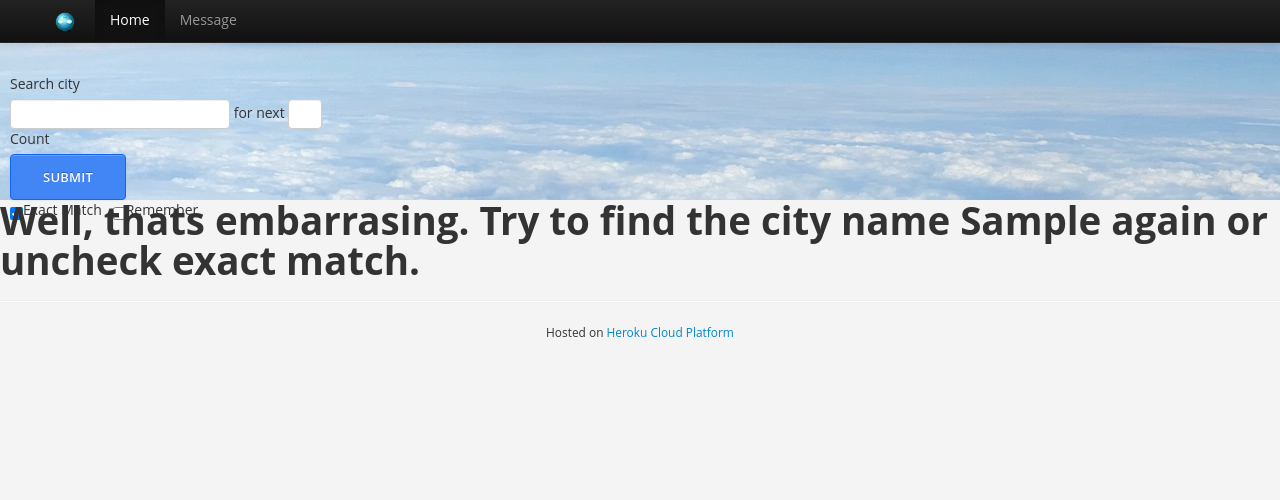
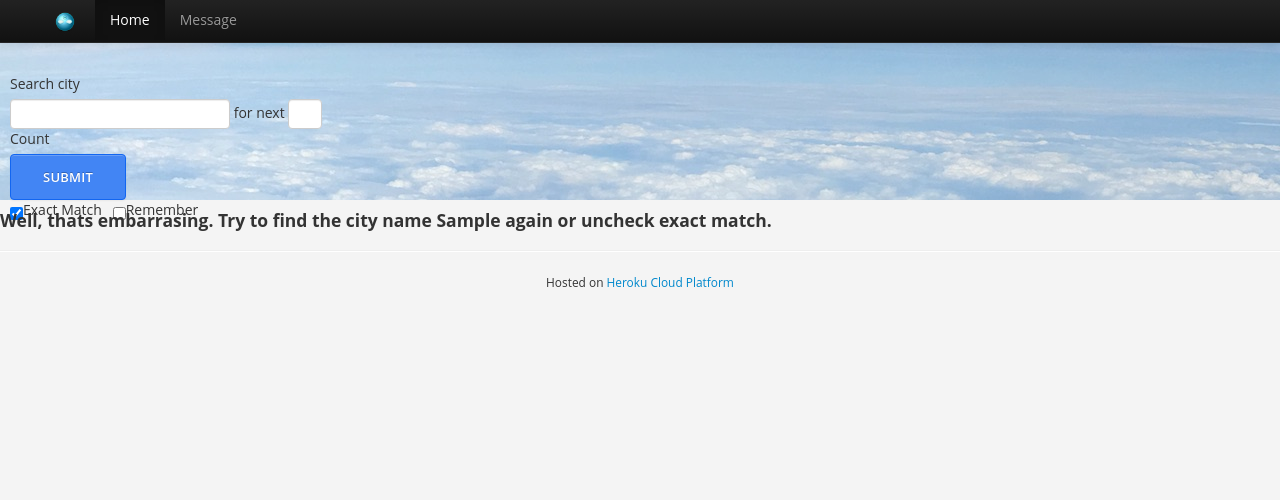
Before and after one commit to chrisjcox79/WeatherApp, a Flask app: template templates/invalid_city.html in a window 1280 px wide. Shown: the top 500 px of the page. Run offline with Flask 2, Linux system fonts and the light colour scheme; the template is opened without the code that fills it: most values are stand-ins (such as "Sample title", 1, 10 or a date in 2020); form fields are guessed from the names that the template uses; some libraries are stand-ins or nearby versions.

Commit message:
modified invalid city template

```diff
--- a/templates/invalid_city.html
+++ b/templates/invalid_city.html
@@ -1,6 +1,6 @@
 {% extends "layout.html" %}
     {% block content %}
     		{% if 'Home' not in user_input %}
-    			<h1 class="signup-section"> Well, thats embarrasing. Try to find the city name {{ user_input }} again or uncheck exact match.</h1>
+    			<h4 class="signup-section"> Well, thats embarrasing. Try to find the city name {{ user_input }} again or uncheck exact match.</h4>
     		{% endif %}
     {% endblock %}
```
